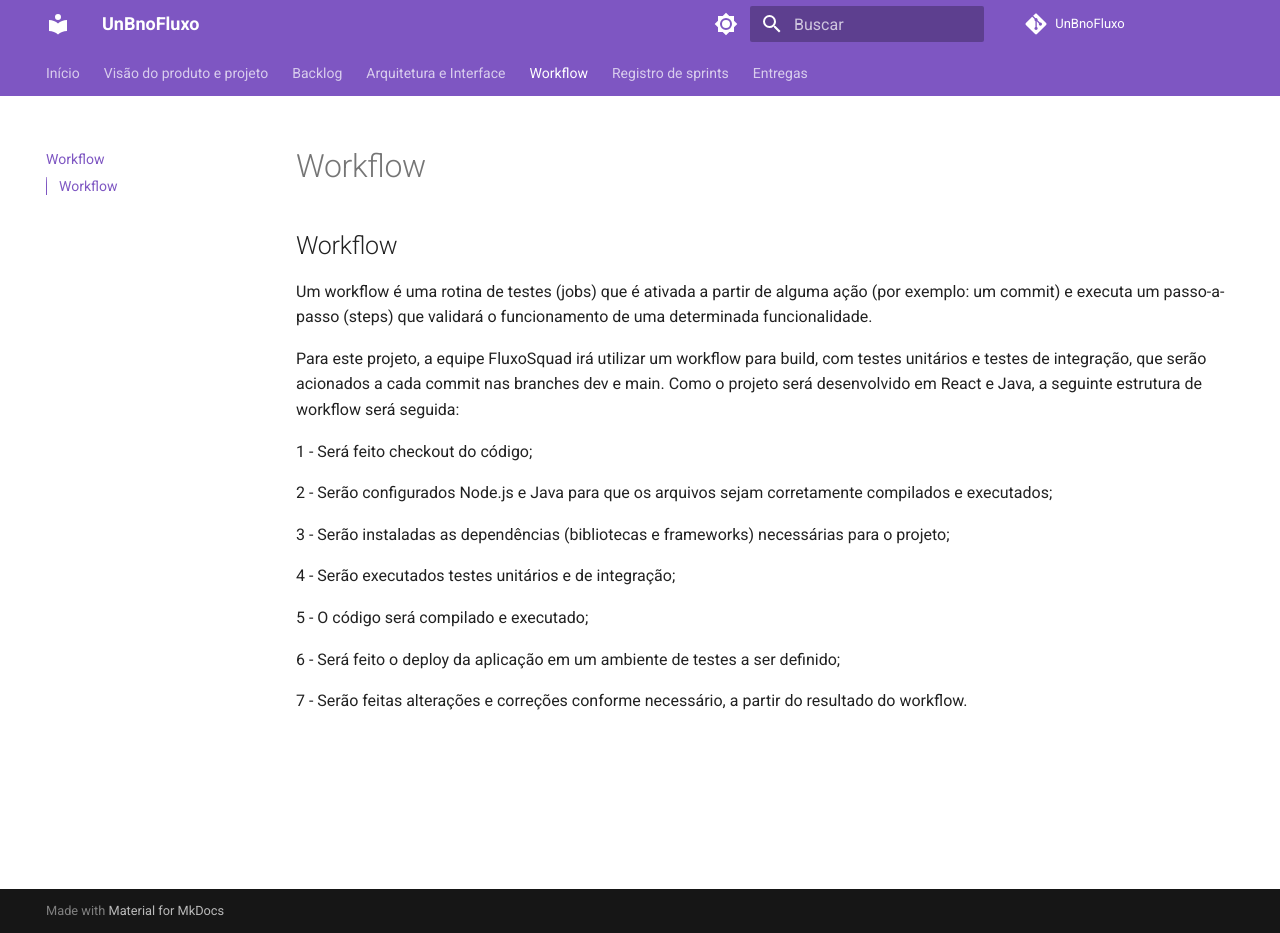
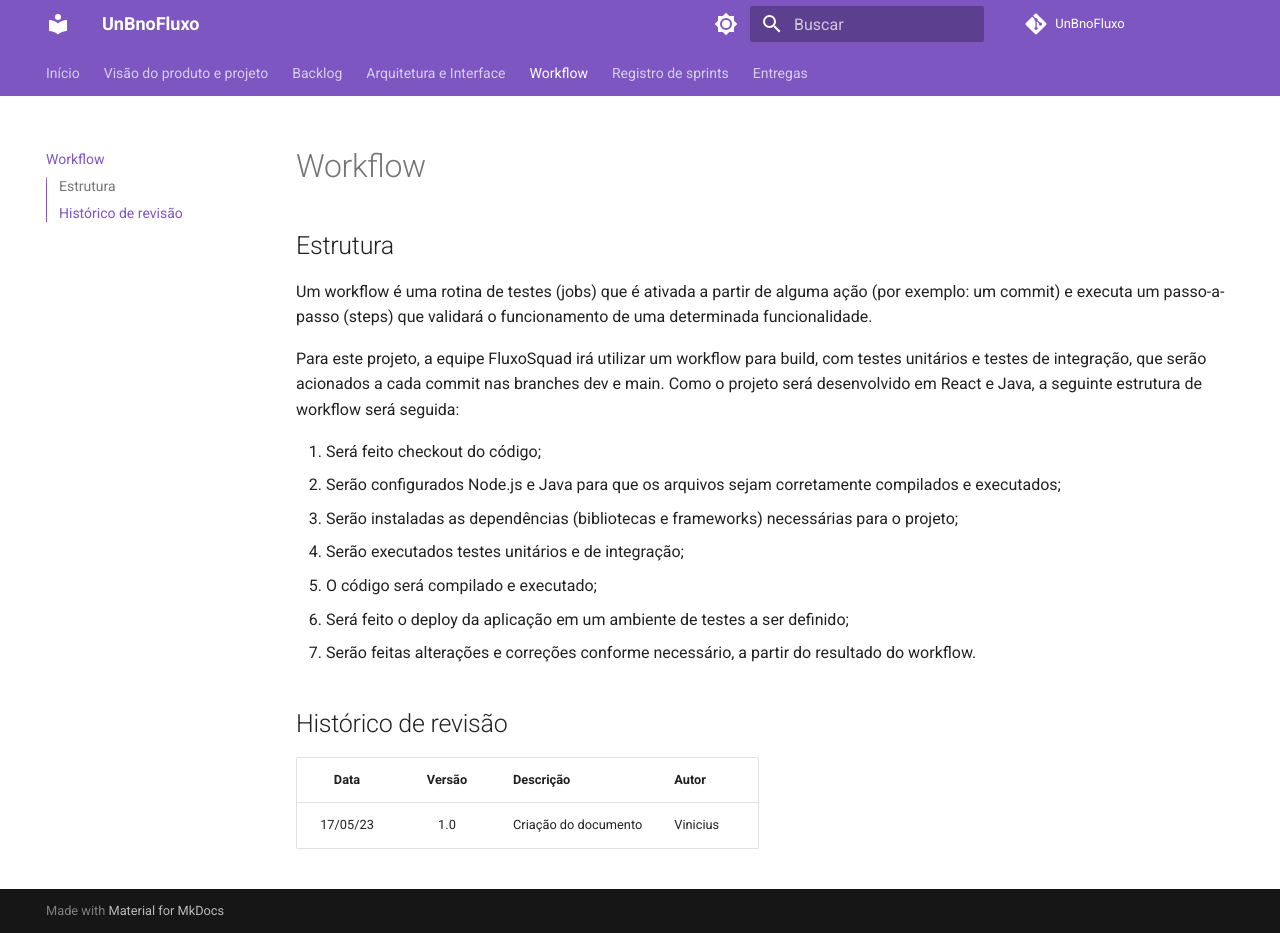
Before and after one commit to mdsreq-fga-unb/2023.1-UnBnoFluxo, an MkDocs documentation site: the page built from docs/Workflow.md, in a window 1280 px wide and 933 px high. Built offline with MkDocs 1.6.1 and Material for MkDocs 9.7.7, drawn with Linux system fonts in a browser that asks for light colours; comment, search, counter and statistics services are not loaded.

Commit message:
estensoes

```diff
--- a/docs/Workflow.md
+++ b/docs/Workflow.md
@@ -1,19 +1,20 @@
-## Workflow
-  Um workflow é uma rotina de testes (jobs) que é ativada a partir de alguma ação (por exemplo: um commit) e executa um passo-a-passo (steps) que validará o funcionamento de uma determinada funcionalidade.
+# Workflow
 
-  Para este projeto, a equipe FluxoSquad irá utilizar um workflow para build, com testes unitários e testes de integração, que serão acionados a cada commit nas branches dev e main.
-  Como o projeto será desenvolvido em React e Java, a seguinte estrutura de workflow será seguida:
+## Estrutura
+Um workflow é uma rotina de testes (jobs) que é ativada a partir de alguma ação (por exemplo: um commit) e executa um passo-a-passo (steps) que validará o funcionamento de uma determinada funcionalidade.
 
-  1 - Será feito checkout do código;
+Para este projeto, a equipe FluxoSquad irá utilizar um workflow para build, com testes unitários e testes de integração, que serão acionados a cada commit nas branches dev e main.
+Como o projeto será desenvolvido em React e Java, a seguinte estrutura de workflow será seguida:
 
-  2 - Serão configurados Node.js e Java para que os arquivos sejam corretamente compilados e executados;
+1. Será feito checkout do código;
+2. Serão configurados Node.js e Java para que os arquivos sejam corretamente compilados e executados;
+3. Serão instaladas as dependências (bibliotecas e frameworks) necessárias para o projeto;
+4. Serão executados testes unitários e de integração;
+5. O código será compilado e executado;
+6. Será feito o deploy da aplicação em um ambiente de testes a ser definido;
+7. Serão feitas alterações e correções conforme necessário, a partir do resultado do workflow.
 
-  3 - Serão instaladas as dependências (bibliotecas e frameworks) necessárias para o projeto;
-
-  4 - Serão executados testes unitários e de integração;
-
-  5 - O código será compilado e executado;
-
-  6 - Será feito o deploy da aplicação em um ambiente de testes a ser definido;
-
-  7 - Serão feitas alterações e correções conforme necessário, a partir do resultado do workflow.
+## Histórico de revisão
+|   Data   | Versão | Descrição            | Autor    |
+| :------: | :----: | -------------------- | -------- |
+| 17/05/23 |  1.0   | Criação do documento | Vinicius |
--- a/mkdocs.yml
+++ b/mkdocs.yml
@@ -73,5 +73,22 @@ nav:
     - Sprint 3: Sprints/Sprint03.md
     - Sprint 4: Sprints/Sprint04.md
   - Entregas:
-    - Unidade 01: Seminarios/Unidade01.md
-    - Unidade 02: Seminarios/Unidade02.md
+    - Unidade 01: Entregas/Unidade01.md
+    - Unidade 02: Entregas/Unidade02.md
+
+# Extensions
+markdown_extensions:
+  - pymdownx.emoji
+  - pymdownx.tasklist
+  - pymdownx.mark
+  - pymdownx.tilde
+  - pymdownx.highlight:
+      anchor_linenums: true
+  - pymdownx.inlinehilite
+  - pymdownx.snippets
+  - admonition
+  - pymdownx.arithmatex:
+      generic: true
+  - footnotes
+  - pymdownx.details
+  - pymdownx.superfences
```
Also changed, not shown: docs/Entregas/Unidade02.md (added, +3 -0 lines), docs/Seminarios/Unidade02.md (deleted, +0 -5 lines), docs/VisaoProdutoEProjeto/LicoesAprendidas.md (+4 -5 lines), docs/Entregas/Unidade01.md (renamed from docs/Seminarios/Unidade01.md).
